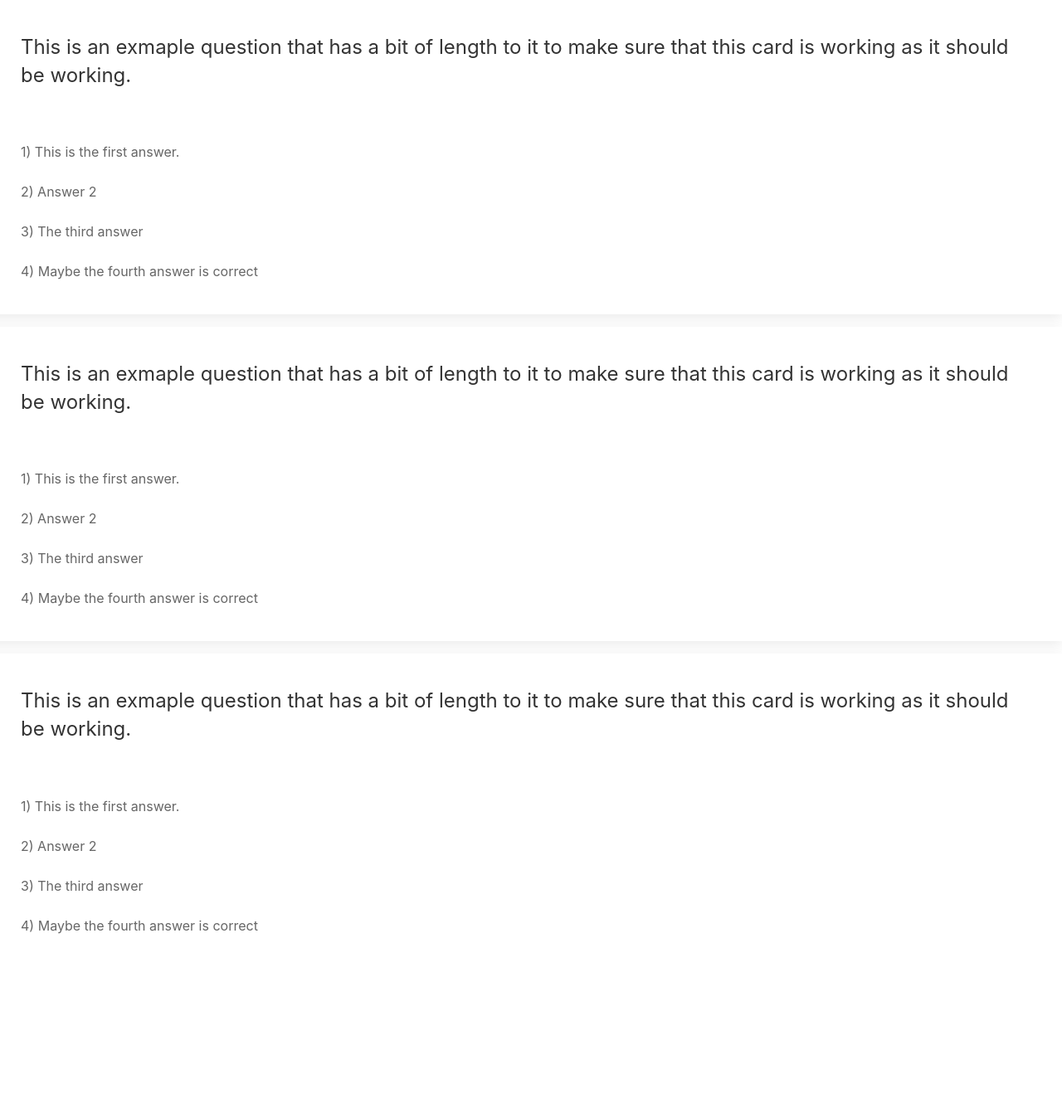
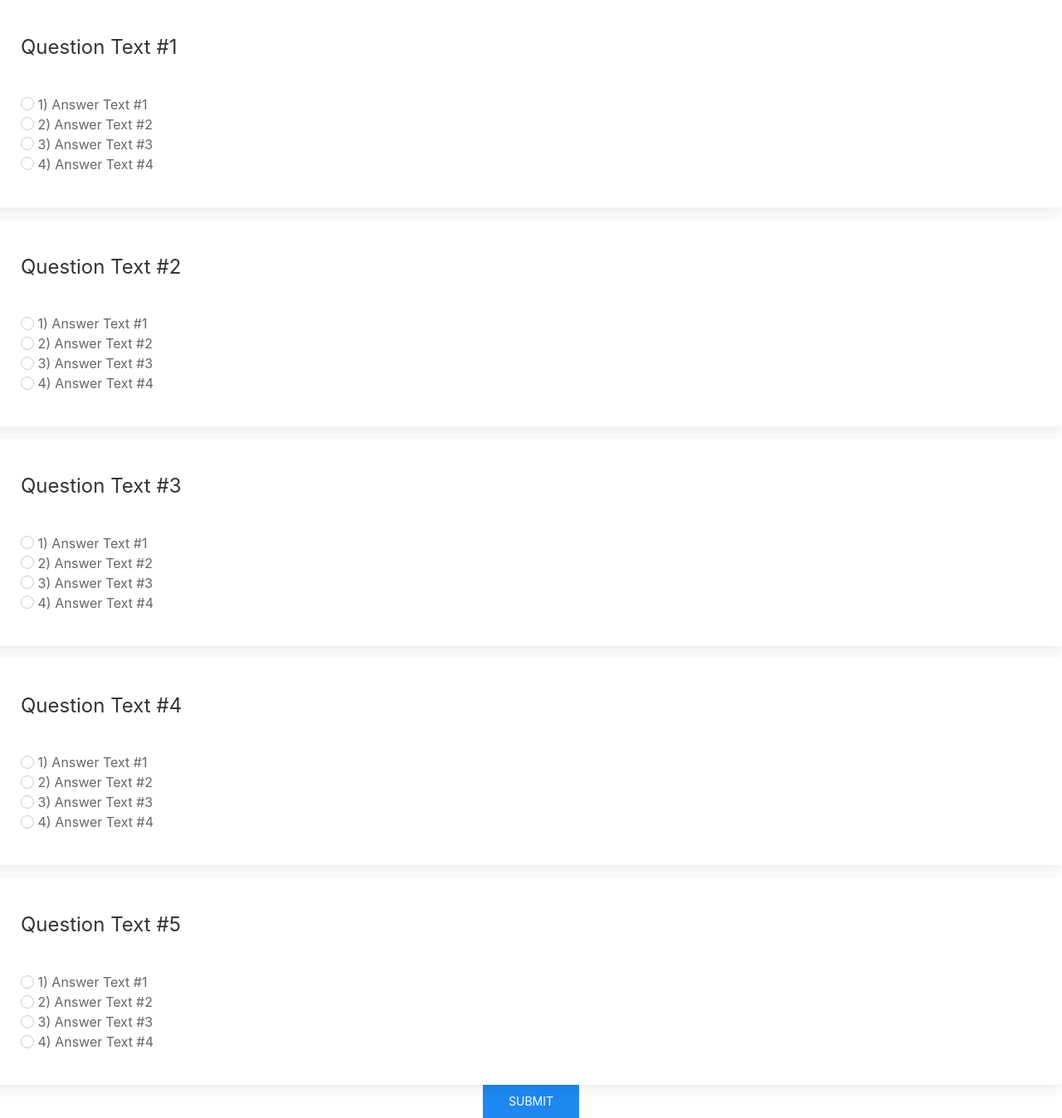
Before and after one commit to Sayem-Mohammad-Imtiaz/QuizGen, a Spring app: template src/main/resources/templates/quiz.html in a window 1280 px wide. Shown: the whole page at 83% size. Before the commit the page ends 1126 px from the top, so only its background shows below. Run offline with Thymeleaf, Linux system fonts and the light colour scheme; the template is opened without the code that fills it, so the values that code supplies are empty.

Commit message:
Template for taking the quiz

```diff
--- a/src/main/resources/static/js/quizcreator.js
+++ b/src/main/resources/static/js/quizcreator.js
@@ -1,3 +1,4 @@
+// Gets the content of the requested quiz
 function getQuiz()
 {
     $.ajax({
@@ -9,3 +10,52 @@ function getQuiz()
         }
     });
 }
+
+// Sends the stats from the graded quiz
+function sendResults()
+{
+    $.ajax({
+        url: "/quizgen/rest/quiz/",
+        type: 'get',
+        data: {questionNo: 2},
+        success: function( data ) {
+            $("#content").html(data.quizName);
+        }
+    });
+}
+
+// Get the current stats from the server
+function getStats()
+{
+    $.ajax({
+        url: "/quizgen/rest/quiz/",
+        type: 'get',
+        data: {questionNo: 2},
+        success: function( data ) {
+            $("#content").html(data.quizName);
+        }
+    });
+}
+
+// These will be related to the data variable eventually
+var questions = ["Question Text #1", "Question Text #2", "Question Text #3", "Question Text #4", "Question Text #5"]
+var answers = ["Answer Text #1", "Answer Text #2", "Answer Text #3", "Answer Text #4"];
+var correct_answers;
+
+
+var quiz = $("#quiz");
+
+for (var i=0; i<questions.length; i++) {
+    quiz.append("<div id=\"quiz-question" + i + "\" class=\"uk-card uk-card-default uk-card-body\"></div>");
+    var quiz_div = $("#quiz-question" + i);
+    quiz_div.append("<h3 class=\"uk-card-title\">" + questions[i] + "</h3>");
+    quiz_div.append("<p id=\"quiz-para" + i + "\"></p>");
+    var quiz_para = $("#quiz-para" + i);
+    for (var j=0; j<answers.length; j++){
+        quiz_para.append("<label><input class=\"uk-radio\" type=\"radio\" name=\"radio" + i + "\">  " + (j+1) + ") " + answers[j] + "</label><br>");
+    }
+}
+
+
+
+// CAPTURE RESPONSES HERE
--- a/src/main/resources/templates/quiz.html
+++ b/src/main/resources/templates/quiz.html
@@ -1,7 +1,7 @@
 <!DOCTYPE html>
 <html lang="en-us">
 	<head>
-		<title> Therobot Animation Creator </title>
+		<title> QuizGen Quiz Generator </title>
 
         <link rel="stylesheet" type="text/css" href="../static/css/uikit.min.css" />
 	</head>
@@ -11,37 +11,13 @@
 		<script src="../static/js/uikit.min.js"></script>
 		<script src="../static/js/uikit-icons.min.js"></script>
 
-        <div class="uk-child-width-1-1 uk-grid-small uk-grid-match" uk-grid>
-            <div class="uk-card uk-card-default uk-card-body">
-                <h3 class="uk-card-title">This is an exmaple question that has a bit of length to it to make sure that this card is working as it should be working.</h3>
-                <p>
-                    <br>1) This is the first answer.</br>
-                    <br>2) Answer 2</br>
-                    <br>3) The third answer</br>
-                    <br>4) Maybe the fourth answer is correct</br>
-                </p>
-            </div>
-            <div class="uk-card uk-card-default uk-card-body">
-                <h3 class="uk-card-title">This is an exmaple question that has a bit of length to it to make sure that this card is working as it should be working.</h3>
-                <p>
-                    <br>1) This is the first answer.</br>
-                    <br>2) Answer 2</br>
-                    <br>3) The third answer</br>
-                    <br>4) Maybe the fourth answer is correct</br>
-                </p>
-            </div>
-            <div class="uk-card uk-card-default uk-card-body">
-                <h3 class="uk-card-title">This is an exmaple question that has a bit of length to it to make sure that this card is working as it should be working.</h3>
-                <p>
-                    <br>1) This is the first answer.</br>
-                    <br>2) Answer 2</br>
-                    <br>3) The third answer</br>
-                    <br>4) Maybe the fourth answer is correct</br>
-                </p>
-            </div>
-        </div>
+        <div id="quiz" class="uk-child-width-1-1 uk-grid-small uk-grid-match" uk-grid></div>
 
-		<!--<script src="file.js"></script>-->
+		<div class="uk-width-1-1 uk-text-center">
+			<button class="uk-button uk-button-primary">Submit</button>
+		</div>
+
+		<script src="../static/js/quizcreator.js"></script>
 
 	</body>
 </html>
```
